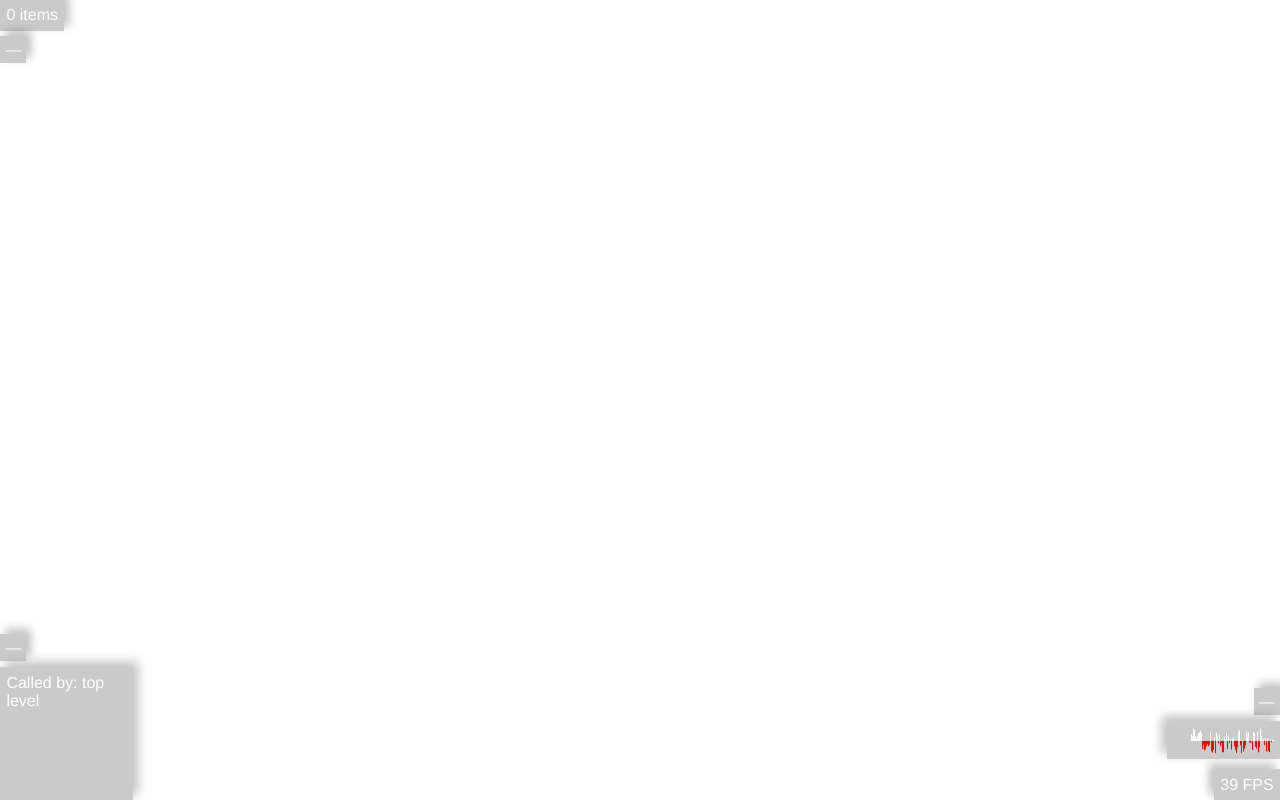
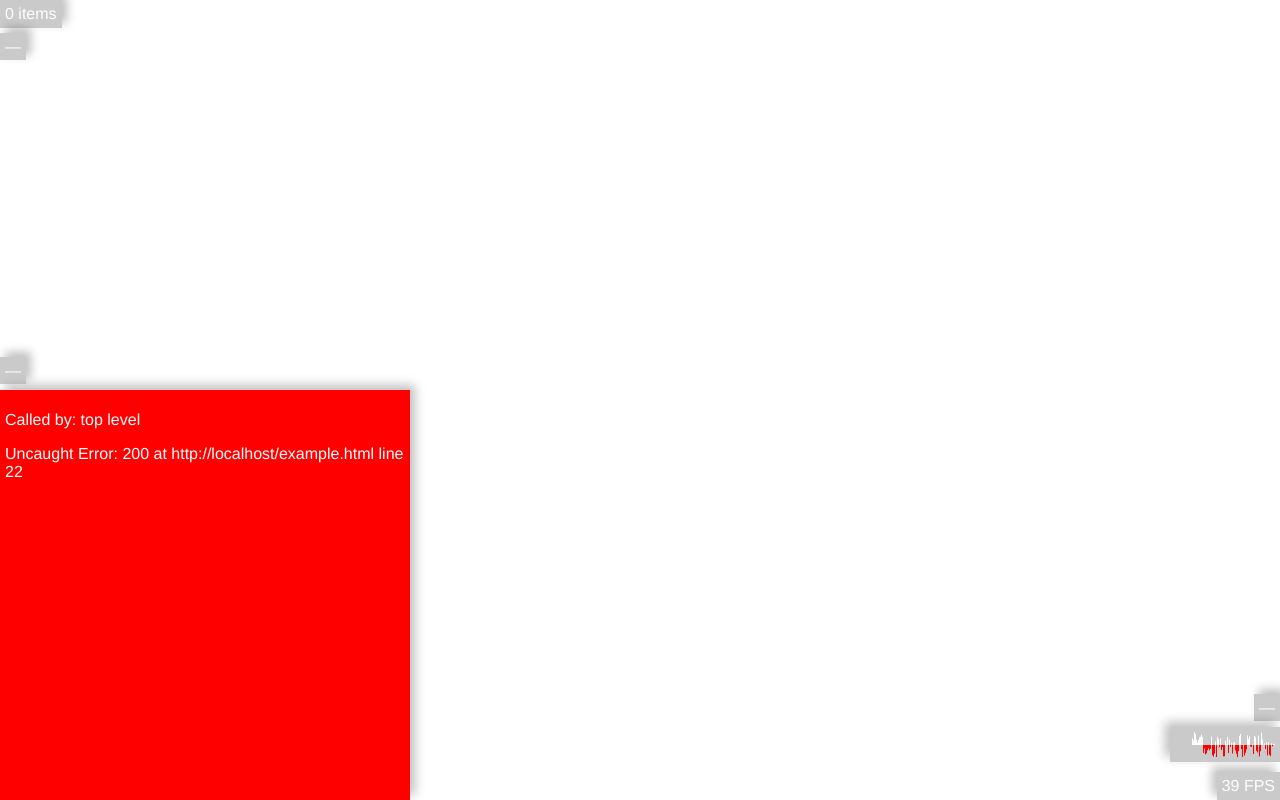
Before and after one commit to davidfig/debug, a plain HTML site: page example.html in a window 1280 px wide. Drawn offline with Linux system fonts and the light colour scheme.

Commit message:
error are sent to debug window

```diff
--- a/debug.js
+++ b/debug.js
@@ -18,7 +18,7 @@ function init()
 {
     add('debug', {size: 0.15, expandable: 0.5});
     window.addEventListener('resize', resize);
-    // window.addEventListener('error', error);
+    window.addEventListener('error', error);
     document.addEventListener('keypress', keypress);
 }
 
@@ -169,7 +169,7 @@ function debug(text, options)
     }
     var error = false;
     var result = '';
-    result += '<span>';
+    result += '<p>';
     if (text === null)
     {
         result += 'null';
@@ -185,14 +185,14 @@ function debug(text, options)
     {
         result += text;
     }
-    result += '</span>';
+    result += '</p>';
     div.innerHTML += result;
     div.scrollTop = div.scrollHeight;
-//    if (color === 'error' )
-    // if (error && minimized)
-    // {
-    //     openMessageBox();
-    // }
+    if (options.color === 'error')
+    {
+        defaultDiv.expanded = true;
+        resize();
+    }
 }
 
 // replaces all text in the panel
@@ -256,9 +256,10 @@ function style(div, side)
     s.background = "rgba(150,150,150,0.5)";
     s.color = "white";
     s.margin = 0;
-    s.padding = "0.5%";
+    s.padding = "5px";
     s.boxShadow = (isLeft(side) ? '' : '-') + '5px -5px 10px rgba(0,0,0,0.25)';
     s.cursor = 'pointer';
+    s.wordWrap = 'break-word';
 }
 
 function minimizeCreate(side)
@@ -474,6 +475,12 @@ function keypress(e)
     }
 }
 
+function error(e)
+{
+    console.log(e);
+    debug((e.message ? e.message : (e.error && e.error.message ? e.error.message : '')) + " at " + e.filename + " line " + e.lineno, {color: "error"});
+}
+
 /*
 fps: function(fps)
 {
@@ -573,14 +580,6 @@ handleClick: function()
     }
     minimized = !minimized;
     changeState();
-},
-
-error: function(e)
-{
-    console.log(e);
-    error = e.error ? e.error.message : e.message;
-
-    message(error + " at " + e.filename + " line " + e.lineno, "error");
 },
 
 changeState: function()
--- a/example.html
+++ b/example.html
@@ -19,5 +19,6 @@
             debugOne(Math.round(FPS) + ' FPS', {panel: fps, color: (FPS < 30 ? 'red' : null)});
         }, 60);
         Debug.caller();
+        throw new Error(200, 'test error.');
     </script
 </body>
```
